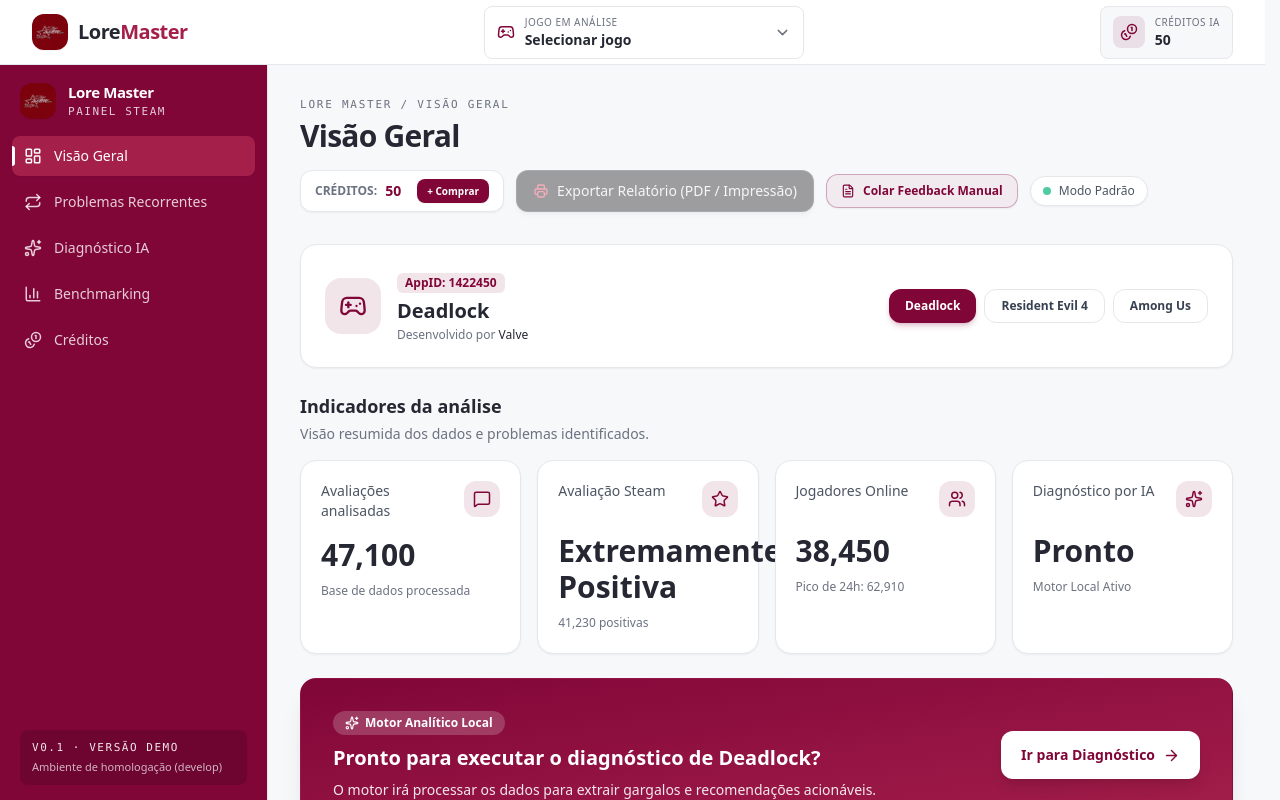
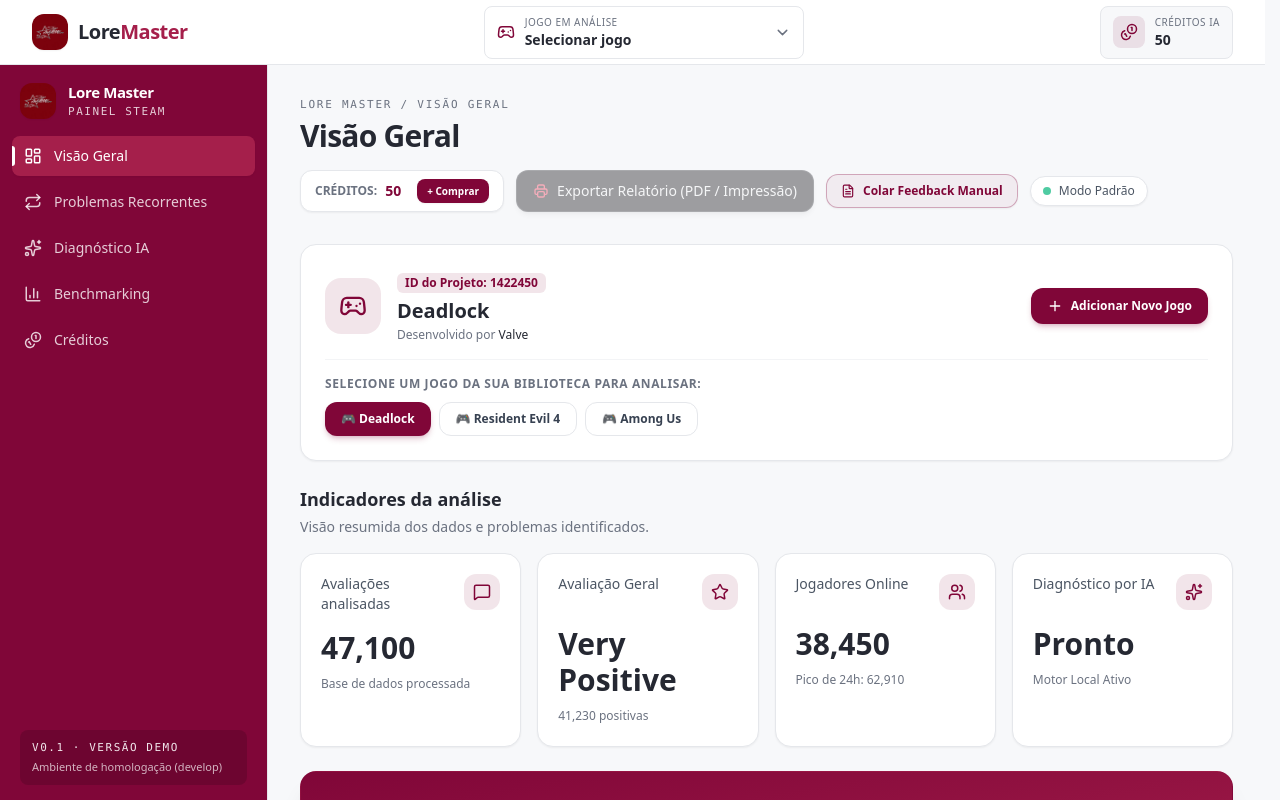
Before and after one commit to joaovveloso/lore-master, a Next.js app: page / in a window 1280 px wide. Shown: the top 800 px of the page. Built offline with nearby package versions, Linux system fonts and the light colour scheme.

Commit message:
Update page.tsx

```diff
--- a/src/app/page.tsx
+++ b/src/app/page.tsx
@@ -12,6 +12,7 @@ import {
   Loader2,
   AlertCircle,
   FileText,
+  Plus,
 } from "lucide-react";
 
 import Header from "@/components/Header";
@@ -21,10 +22,12 @@ import Sidebar, {
 } from "@/components/Sidebar";
 import { useGame } from "@/context/GameContext";
 import { mockGames } from "@/data/mockData";
+import { GameData } from "@/types";
 import CustomTextForm from "@/components/ingestion/CustomTextForm";
 import ExportPDFButton from "@/components/report/ExportPDFButton";
 import MetricsGrid from "@/components/dashboard/MetricsGrid";
 import CreditShopModal from "@/components/dashboard/CreditShopModal";
+import AddGameModal from "@/components/dashboard/AddGameModal";
 
 export default function HomePage() {
   const {
@@ -42,14 +45,22 @@ export default function HomePage() {
   const [activeSection, setActiveSection] = useState<SectionId | "ingestion">("overview");
   const [localError, setLocalError] = useState<string | null>(null);
   const [isShopOpen, setIsShopOpen] = useState(false);
+  const [isAddGameOpen, setIsAddGameOpen] = useState(false);
+
+  // Estado local da biblioteca de jogos do usuário (permite adicionar novos)
+  const [gamesList, setGamesList] = useState<GameData[]>(mockGames);
 
   const section = activeSection === "ingestion"
     ? { label: "Ingestão Manual de Feedback" }
     : getSection(activeSection as SectionId);
 
-  const currentGame = selectedGame ?? mockGames[0];
+  const currentGame = selectedGame ?? gamesList[0];
 
-  // Aciona a análise utilizando o estado global e créditos
+  const handleAddGame = (newGame: GameData) => {
+    setGamesList((prev) => [newGame, ...prev]);
+    setSelectedGame(newGame); // Seleciona automaticamente o jogo recém-criado
+  };
+
   const handleRunAnalysisWithText = (textToAnalyze: string) => {
     setLocalError(null);
 
@@ -65,7 +76,7 @@ export default function HomePage() {
     }
 
     runLocalAnalysis(currentGame.title, textToAnalyze);
-    setActiveSection("diagnosis"); // Redireciona para os resultados
+    setActiveSection("diagnosis");
   };
 
   const metrics = [
@@ -76,8 +87,8 @@ export default function HomePage() {
       icon: MessageSquare,
     },
     {
-      label: "Avaliação Steam",
-      value: currentGame.steamRating ? "Extremamente Positiva" : "—",
+      label: "Avaliação Geral",
+      value: currentGame.steamRating ? currentGame.steamRating.scoreDescription : "—",
       description: `${currentGame.steamRating?.positiveReviews.toLocaleString() ?? 0} positivas`,
       icon: Star,
     },
@@ -109,7 +120,7 @@ export default function HomePage() {
         <main className="min-w-0 flex-1 px-4 py-6 sm:px-6 lg:px-8 lg:py-8">
           <div className="mx-auto w-full max-w-7xl">
 
-            {/* Cabeçalho da Seção com Créditos, Recarga e Exportação */}
+            {/* Topo com Créditos, Recarga e Exportação */}
             <div className="mb-8 flex flex-wrap items-center justify-between gap-4">
               <div>
                 <p className="font-mono text-[11px] uppercase tracking-[0.16em] text-gray-500">
@@ -121,7 +132,6 @@ export default function HomePage() {
               </div>
 
               <div className="flex flex-wrap items-center gap-3">
-                {/* Contador de Créditos + Botão de Recarga Fictícia */}
                 <div className="bg-white border border-[#E5E7EB] px-3.5 py-2 rounded-xl text-xs font-semibold shadow-sm flex items-center gap-2">
                   <span className="text-gray-500 uppercase">Créditos:</span>
                   <span className="text-[#800638] font-extrabold text-sm">{credits.availableCredits}</span>
@@ -133,10 +143,8 @@ export default function HomePage() {
                   </button>
                 </div>
 
-                {/* Botão de Exportar PDF */}
                 <ExportPDFButton analysis={analysis} />
 
-                {/* Botão rápido para alternar para Ingestão Manual */}
                 <button
                   type="button"
                   onClick={() => setActiveSection("ingestion")}
@@ -178,7 +186,7 @@ export default function HomePage() {
               </section>
             )}
 
-            {/* SEÇÃO DE CRÉDITOS E FATURAMENTO (Gerenciada pelo Sidebar) */}
+            {/* SEÇÃO DE CRÉDITOS E FATURAMENTO */}
             {activeSection === "credits" && (
               <section className="space-y-6">
                 <div className="rounded-2xl border border-[#E5E7EB] bg-white p-6 sm:p-8 shadow-sm space-y-6">
@@ -218,41 +226,18 @@ export default function HomePage() {
                       <p className="text-xs text-gray-400">Inclui motor heurístico, PDF e métricas.</p>
                     </div>
                   </div>
-
-                  <div className="pt-4">
-                    <h3 className="text-sm font-bold text-[#252832] mb-3">Histórico Recente de Transações</h3>
-                    <div className="border border-gray-200 rounded-xl overflow-hidden text-xs">
-                      <div className="bg-gray-50 px-4 py-3 font-semibold text-gray-600 grid grid-cols-3">
-                        <span>Operação</span>
-                        <span>Data / Hora</span>
-                        <span className="text-right">Valor</span>
-                      </div>
-                      <div className="divide-y divide-gray-100">
-                        <div className="px-4 py-3 grid grid-cols-3 items-center">
-                          <span className="font-medium text-gray-800">Bônus Inicial de Cadastro (Sandbox)</span>
-                          <span className="text-gray-500">{new Date().toLocaleDateString()}</span>
-                          <span className="text-right font-bold text-emerald-600">+50 Créditos</span>
-                        </div>
-                        <div className="px-4 py-3 grid grid-cols-3 items-center">
-                          <span className="font-medium text-gray-800">Execução de Diagnóstico Preditivo</span>
-                          <span className="text-gray-500">Recentemente</span>
-                          <span className="text-right font-bold text-rose-600">-10 Créditos</span>
-                        </div>
-                      </div>
-                    </div>
-                  </div>
                 </div>
               </section>
             )}
 
             {activeSection === "overview" && (
               <>
-                {/* Seletor Rápido de Jogos */}
+                {/* Biblioteca & Seletor de Jogos Local */}
                 <section
                   aria-labelledby="game-heading"
                   className="mb-6 rounded-2xl border border-[#E5E7EB] bg-white p-5 shadow-sm sm:p-6"
                 >
-                  <div className="flex flex-col gap-4 sm:flex-row sm:items-center sm:justify-between">
+                  <div className="flex flex-col gap-4 sm:flex-row sm:items-center sm:justify-between border-b border-gray-100 pb-4 mb-4">
                     <div className="flex items-center gap-4">
                       <div className="flex size-14 shrink-0 items-center justify-center rounded-2xl bg-[#800638]/10 text-[#800638]">
                         <Gamepad2 size={28} />
@@ -260,13 +245,10 @@ export default function HomePage() {
 
                       <div className="min-w-0">
                         <span className="inline-block rounded-md bg-[#800638]/10 px-2 py-0.5 text-xs font-semibold text-[#800638]">
-                          AppID: {currentGame.appId}
+                          ID do Projeto: {currentGame.appId}
                         </span>
 
-                        <h2
-                          id="game-heading"
-                          className="mt-1 break-words text-xl font-bold text-[#252832]"
-                        >
+                        <h2 id="game-heading" className="mt-1 break-words text-xl font-bold text-[#252832]">
                           {currentGame.title}
                         </h2>
 
@@ -276,8 +258,21 @@ export default function HomePage() {
                       </div>
                     </div>
 
+                    <button
+                      onClick={() => setIsAddGameOpen(true)}
+                      className="inline-flex items-center gap-2 rounded-xl bg-[#800638] px-4 py-2.5 text-xs font-bold text-white shadow-md shadow-[#800638]/20 transition hover:bg-[#60042a]"
+                    >
+                      <Plus size={16} />
+                      <span>Adicionar Novo Jogo</span>
+                    </button>
+                  </div>
+
+                  <div>
+                    <p className="text-xs font-semibold text-gray-500 mb-2.5 uppercase tracking-wider">
+                      Selecione um jogo da sua biblioteca para analisar:
+                    </p>
                     <div className="flex flex-wrap gap-2">
-                      {mockGames.map((game) => (
+                      {gamesList.map((game) => (
                         <button
                           key={game.appId}
                           type="button"
@@ -288,7 +283,7 @@ export default function HomePage() {
                               : "border border-[#E5E7EB] bg-white text-gray-700 hover:bg-[#F7F8FA] hover:border-gray-300"
                           }`}
                         >
-                          {game.title}
+                          🎮 {game.title}
                         </button>
                       ))}
                     </div>
@@ -417,27 +412,13 @@ export default function HomePage() {
                 </div>
               </section>
             )}
-
-            {/* Outras seções padrão (caso alguma outra exista no sidebar que não seja créditos/overview/diagnosis/ingestion) */}
-            {activeSection !== "overview" && activeSection !== "diagnosis" && activeSection !== "ingestion" && activeSection !== "credits" && (
-              <section className="rounded-2xl border border-[#E5E7EB] bg-white p-6 sm:p-8 shadow-sm">
-                <div className="mx-auto flex max-w-lg flex-col items-center py-12 text-center">
-                  <div className="flex size-14 items-center justify-center rounded-2xl bg-[#800638]/10 text-[#800638]">
-                    <BarChart3 size={28} />
-                  </div>
-                  <h2 className="mt-4 text-xl font-bold text-[#252832]">{section.label}</h2>
-                  <p className="mt-2 text-sm leading-6 text-gray-600">
-                    Esta seção está preparada para exibir os relatórios detalhados e métricas avançadas.
-                  </p>
-                </div>
-              </section>
-            )}
           </div>
         </main>
       </div>
 
-      {/* Modal Sandbox de Compra de Créditos */}
+      {/* Modais de Suporte */}
       <CreditShopModal isOpen={isShopOpen} onClose={() => setIsShopOpen(false)} />
+      <AddGameModal isOpen={isAddGameOpen} onClose={() => setIsAddGameOpen(false)} onAddGame={handleAddGame} />
     </div>
   );
 }
```
